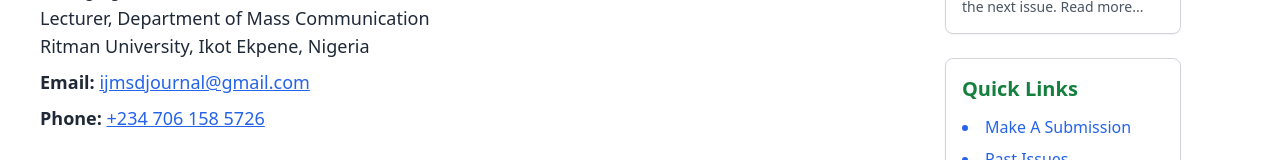
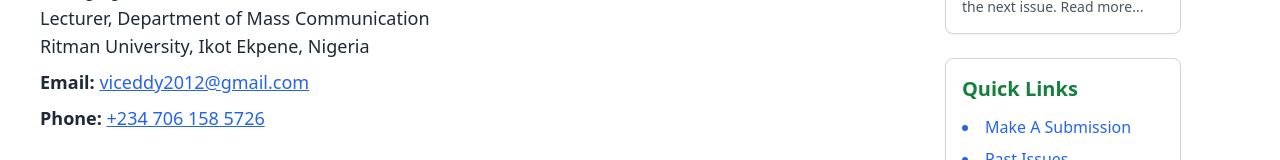
Before and after one commit to Torettosaviour17/internation-journal, a React (Vite) app: page /contact in a window 1280 px wide. Shown: the part 306-466 px from the top of the page. Built offline with nearby package versions, Linux system fonts and the light colour scheme.

Commit message:
just adde the real gmail into the contact form

```diff
--- a/src/pages/ContactUs.jsx
+++ b/src/pages/ContactUs.jsx
@@ -20,10 +20,10 @@
         <p className="text-lg mb-2">
           <strong>Email:</strong>{" "}
           <a
-            href="mailto:ijmsdjournal@gmail.com"
+            href="mailto:viceddy2012@gmail.com"
             className="text-blue-600 underline"
           >
-            ijmsdjournal@gmail.com
+            viceddy2012@gmail.com
           </a>
         </p>
         <p className="text-lg">
```
